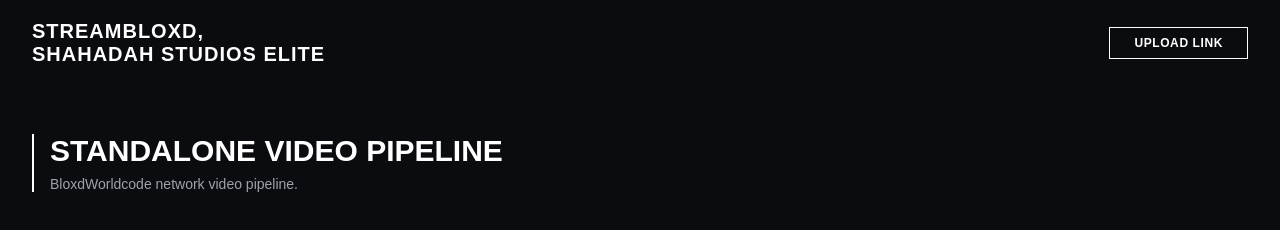
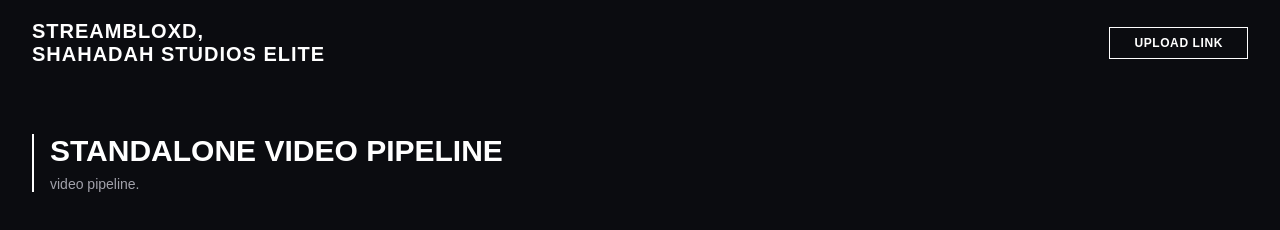
Before and after one commit to Shahadah-studs/StreambloxdHTML, a plain HTML site: page index.html in a window 1280 px wide. Shown: the top 230 px of the page. Drawn offline with Linux system fonts and the light colour scheme.

Commit message:
Update index.html

```diff
--- a/index.html
+++ b/index.html
@@ -46,7 +46,7 @@
         </div>
     </div>
     <main>
-        <div class="header-section"><h1>Standalone Video Pipeline</h1><p style="color: #a1a1aa; font-size: 14px;">BloxdWorldcode network video pipeline.</p></div>
+        <div class="header-section"><h1>Standalone Video Pipeline</h1><p style="color: #a1a1aa; font-size: 14px;"> video pipeline.</p></div>
         <div id="video-grid"></div>
     </main>
     <script>
```
